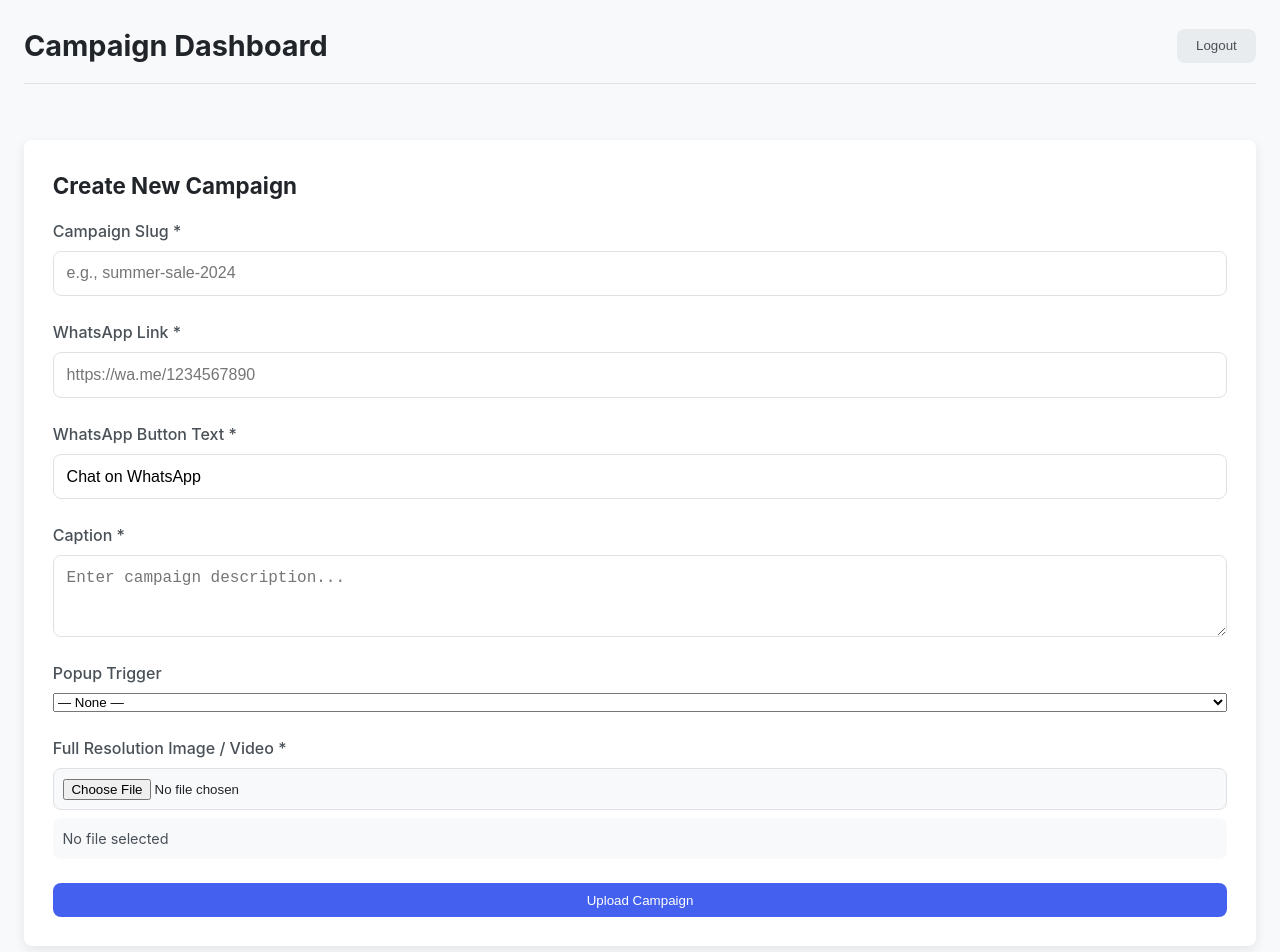
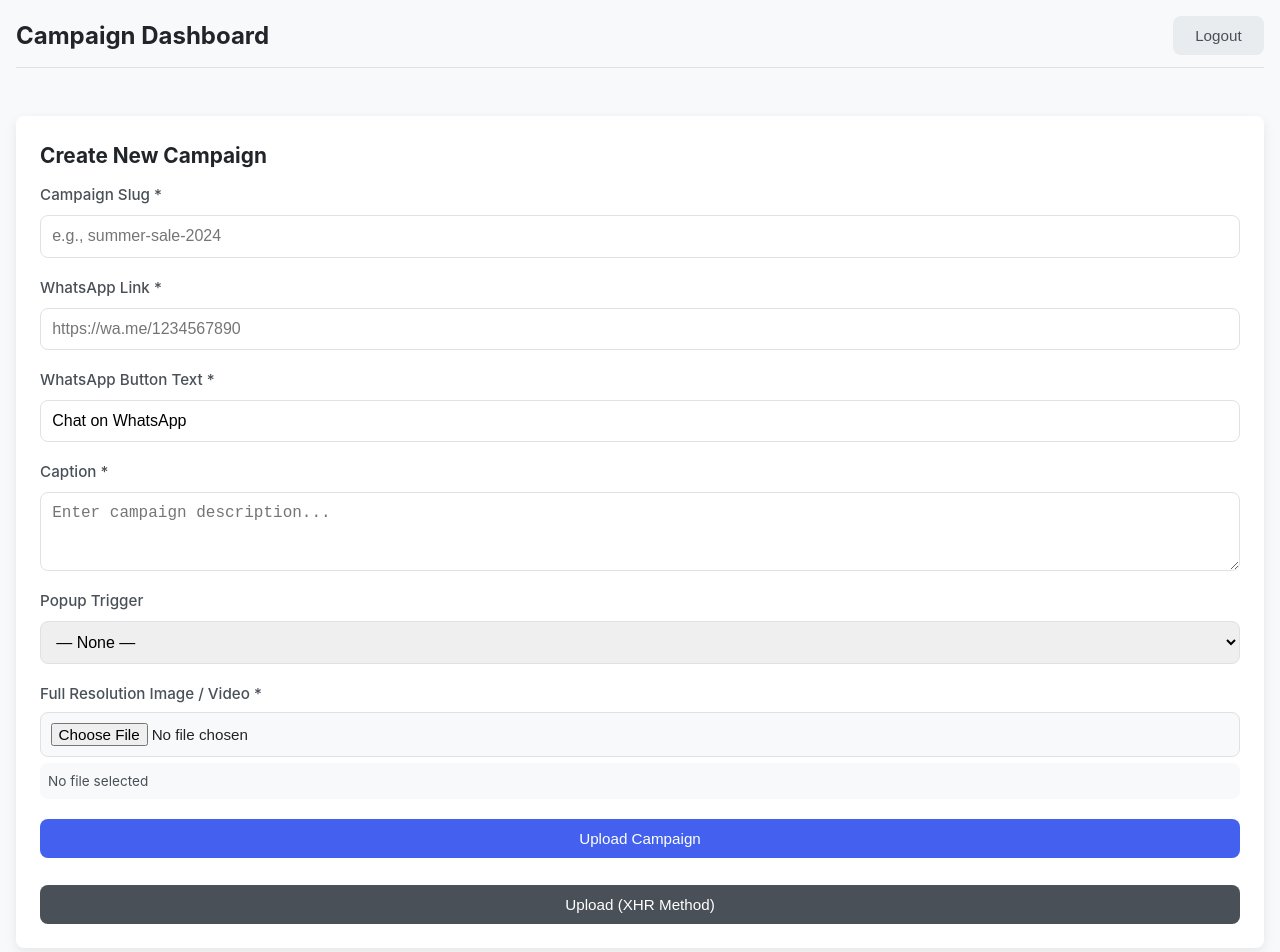
Before and after one commit to ANAVHEOBA/bzfront, an Angular app: page /dashboard in a window 1280 px wide. Shown: the top 952 px of the page. Built offline with nearby package versions, Linux system fonts and the light colour scheme; no server answers; sample sign-in values are in the browser's storage.

Commit message:
just here

```diff
--- a/src/app/campaign.service.ts
+++ b/src/app/campaign.service.ts
@@ -1,6 +1,6 @@
 // src/app/campaign.service.ts
 import { Injectable, inject } from '@angular/core';
-import { HttpClient, HttpHeaders } from '@angular/common/http';
+import { HttpClient, HttpHeaders, HttpEvent, HttpEventType } from '@angular/common/http';
 import { Observable } from 'rxjs';
 import { environment } from '../environments/environment';
 
@@ -12,16 +12,11 @@ export interface CampaignDto {
   waLink: string;
   waButtonLabel: string;
   caption?: string;
-
-  /* popup timing */
   popupTriggerType:  'seconds' | 'percent' | null;
   popupTriggerValue: number | null;
-
   createdAt?: string;
   updatedAt?: string;
   _id?: string;
-
-  /* legacy fields – no longer returned by backend */
   snapVideoUrl?: string;
   snapThumbnailUrl?: string;
 }
@@ -30,10 +25,10 @@ export interface CampaignDto {
 @Injectable({ providedIn: 'root' })
 export class CampaignService {
   private http = inject(HttpClient);
-  private base = environment.apiUrl;
+  base = environment.apiUrl; // Make it public for XMLHttpRequest approach
 
   /* ----------------------------------------------------------
-   * Upload a new campaign – single full video only
+   * Original upload method (no progress)
    * ---------------------------------------------------------- */
   upload(
     slug: string,
@@ -58,6 +53,37 @@ export class CampaignService {
       headers: new HttpHeaders({ Authorization: `Bearer ${token}` })
     });
   }
+
+  /* ----------------------------------------------------------
+   * NEW: Upload with progress tracking using HttpClient
+   * ---------------------------------------------------------- */
+  uploadWithProgress(
+    slug: string,
+    waLink: string,
+    waButtonLabel: string,
+    caption: string,
+    popupTriggerType:  'seconds' | 'percent' | null,
+    popupTriggerValue: number | null,
+    full: File
+  ): Observable<HttpEvent<any>> {
+    const token = localStorage.getItem('auth_token') ?? '';
+    const form = new FormData();
+    form.append('slug', slug);
+    form.append('waLink', waLink);
+    form.append('waButtonLabel', waButtonLabel);
+    form.append('caption', caption);
+    if (popupTriggerType  !== null) form.append('popupTriggerType',  popupTriggerType);
+    if (popupTriggerValue !== null) form.append('popupTriggerValue', String(popupTriggerValue));
+    form.append('full', full);
+
+    return this.http.post(`${this.base}/campaigns/upload`, form, {
+      headers: new HttpHeaders({ Authorization: `Bearer ${token}` }),
+      reportProgress: true,
+      observe: 'events'
+    });
+  }
+
+
 
   /* ----------------------------------------------------------
    * List public campaign links
--- a/src/app/dashboard/dashboard.html
+++ b/src/app/dashboard/dashboard.html
@@ -65,12 +65,10 @@
 
         <!-- File Uploads -->
         <div class="file-upload-group">
-
-
           <div class="file-upload">
             <label>Full Resolution Image / Video *</label>
             <input type="file" accept="image/*,video/*"
-                   (change)="onFileSelected($event, 'full')" [disabled]="isUploading">
+                   (change)="onFileSelected($event, 'full')" [disabled]="isUploadingWithProgress">
             <span class="file-name">{{ fullFile?.name || 'No file selected' }}</span>
             @if (fullUrl) {
               <div class="image-preview">
@@ -80,11 +78,32 @@
           </div>
         </div>
 
-        <button type="submit" class="btn btn-primary" [disabled]="isUploading">
-          @if (isUploading) {
-            <span class="spinner"></span> Uploading...
+        <!-- Progress Tracking -->
+        @if (isUploadingWithProgress) {
+          <div class="upload-progress">
+            <div class="progress-info">
+              <span>📤 Uploading... {{ uploadProgress }}%</span>
+            </div>
+            <div class="progress-bar">
+              <div class="progress-fill" [style.width.%]="uploadProgress"></div>
+            </div>
+          </div>
+        }
+
+        <button type="submit" class="btn btn-primary" [disabled]="isUploadingWithProgress">
+          @if (isUploadingWithProgress) {
+            <span class="spinner"></span> Uploading... {{ uploadProgress }}%
           } @else {
             Upload Campaign
+          }
+        </button>
+
+        <!-- Alternative XHR Upload Button -->
+        <button type="button" class="btn btn-secondary" (click)="onSubmitXHR()" [disabled]="isUploadingWithProgress">
+          @if (isUploadingWithProgress) {
+            <span class="spinner"></span> Uploading... {{ uploadProgress }}%
+          } @else {
+            Upload (XHR Method)
           }
         </button>
       </form>
@@ -102,7 +121,6 @@
               </a>
               <p>{{ c.slug }}</p>
 
-              <!-- Delete / Edit -->
               <button class="btn btn-danger" (click)="deleteCampaign(c.slug)">Delete</button>
               <button class="btn btn-secondary" (click)="openEdit(c)">Edit</button>
 
@@ -136,12 +154,6 @@
                   }
 
                   <label>
-                    Replace Preview
-                    <input type="file" accept="image/*,video/*"
-                           (change)="onEditFile($event, 'preview')" />
-                  </label>
-
-                  <label>
                     Replace Full
                     <input type="file" accept="image/*,video/*"
                            (change)="onEditFile($event, 'full')" />
--- a/src/app/dashboard/dashboard.scss
+++ b/src/app/dashboard/dashboard.scss
@@ -22,7 +22,7 @@ $border-radius: 8px;
 .dashboard-container {
   flex: 1;
   overflow: auto;
-  padding: 1.5rem;
+  padding: 1rem; // Reduced from 1.5rem for mobile
   background: #f8f9fa;
 }
 
@@ -30,49 +30,139 @@ $border-radius: 8px;
   display: flex;
   justify-content: space-between;
   align-items: center;
-  margin-bottom: 2rem;
+  margin-bottom: 1.5rem; // Reduced from 2rem
   border-bottom: 1px solid $gray-300;
-  padding-bottom: 1rem;
-  h1 { margin: 0; font-size: 1.8rem; color: $text-color; }
+  padding-bottom: 0.75rem;
+  h1 {
+    margin: 0;
+    font-size: 1.5rem; // Reduced for mobile
+    color: $text-color;
+  }
 }
 
 // ---------- Buttons ----------
 .btn {
-  padding: 0.6rem 1.2rem;
+  padding: 0.7rem 1.4rem; // Slightly larger for touch
   border: none;
   border-radius: $border-radius;
   font-weight: 500;
   cursor: pointer;
   transition: background-color 0.2s;
-  &:disabled { opacity: 0.6; cursor: not-allowed; }
+  font-size: 0.95rem; // Better readability on mobile
+  &:disabled {
+    opacity: 0.6;
+    cursor: not-allowed;
+  }
 }
-.btn-logout  { background: $gray-200; color: $gray-700; &:hover { background: $gray-300; } }
-.btn-primary { background: $primary-color; color: #fff; &:hover { background: color.adjust($primary-color, $lightness: -8%); } }
-.btn-danger  { background: $error-color; color: #fff; font-size: 0.8rem; margin-top: 0.5rem; }
+
+.btn-logout {
+  background: $gray-200;
+  color: $gray-700;
+  &:hover { background: $gray-300; }
+}
+
+.btn-primary {
+  background: $primary-color;
+  color: #fff;
+  &:hover { background: color.adjust($primary-color, $lightness: -8%); }
+}
+
+.btn-secondary {
+  background: $gray-700;
+  color: #fff;
+  margin-top: 0.5rem;
+  &:hover { background: color.adjust($gray-700, $lightness: -10%); }
+}
+
+.btn-danger {
+  background: $error-color;
+  color: #fff;
+  font-size: 0.85rem; // Slightly bigger than before
+  margin-top: 0.5rem;
+}
+
+.btn-outline {
+  background: transparent;
+  color: $primary-color;
+  border: 1px solid $primary-color;
+  &:hover { background: rgba($primary-color, 0.1); }
+}
+
+// ---------- Progress Tracking ----------
+.upload-progress {
+  margin: 1.2rem 0;
+  padding: 1rem; // Reduced padding
+  background: rgba($primary-color, 0.08);
+  border-radius: $border-radius;
+  border: 1px solid rgba($primary-color, 0.2);
+}
+
+.progress-info {
+  margin-bottom: 0.6rem;
+  font-weight: 600;
+  color: $primary-color;
+  text-align: center;
+  font-size: 1rem; // Scaled down
+}
+
+.progress-bar {
+  width: 100%;
+  height: 24px; // Slightly shorter for mobile
+  background: rgba($primary-color, 0.1);
+  border-radius: 12px;
+  overflow: hidden;
+  position: relative;
+  box-shadow: inset 0 2px 4px rgba(0,0,0,0.1);
+}
+
+.progress-fill {
+  height: 100%;
+  background: linear-gradient(90deg, $primary-color, color.adjust($primary-color, $lightness: 10%), $primary-color);
+  background-size: 200% 100%;
+  transition: width 0.4s cubic-bezier(0.22, 0.61, 0.36, 1);
+  border-radius: 12px;
+  animation: progress-animation 2s ease-in-out infinite;
+  box-shadow: 0 2px 8px rgba($primary-color, 0.3);
+}
+
+@keyframes progress-animation {
+  0% { background-position: 0% 50%; }
+  50% { background-position: 100% 50%; }
+  100% { background-position: 0% 50%; }
+}
 
 // ---------- Cards ----------
 .card {
   background: #fff;
   border-radius: $border-radius;
   box-shadow: $card-shadow;
-  padding: 1.8rem;
-  margin-bottom: 2rem;
-  h2 { margin: 0 0 1rem; font-size: 1.4rem; color: $text-color; }
+  padding: 1.5rem; // Reduced from 1.8rem
+  margin-bottom: 1.5rem; // Reduced from 2rem
+  h2 {
+    margin: 0 0 0.8rem;
+    font-size: 1.3rem; // Scaled down
+    color: $text-color;
+  }
 }
 
 // ---------- Forms ----------
 .upload-form {
   display: grid;
   grid-template-columns: 1fr;
-  gap: 1.5rem;
+  gap: 1.2rem; // Reduced gap
 }
+
 .form-group {
   display: flex;
   flex-direction: column;
   gap: 0.5rem;
-  label { font-weight: 500; color: $gray-700; }
-  input, textarea {
-    padding: 0.8rem;
+  label {
+    font-weight: 500;
+    color: $gray-700;
+    font-size: 0.95rem;
+  }
+  input, textarea, select {
+    padding: 0.7rem; // More touch-friendly
     border: 1px solid $gray-300;
     border-radius: $border-radius;
     font-size: 1rem;
@@ -88,31 +178,72 @@ $border-radius: 8px;
 .file-upload-group {
   display: grid;
   grid-template-columns: 1fr;
-  gap: 1.5rem;
+  gap: 1.2rem;
 }
+
 .file-upload {
-  label { display: block; margin-bottom: 0.5rem; font-weight: 500; color: $gray-700; }
-  input[type="file"] { width: 100%; padding: 0.6rem; border: 1px solid $gray-300; border-radius: $border-radius; background: $gray-100; }
-  .file-name { display: block; margin-top: 0.5rem; padding: 0.6rem; background: $gray-100; border-radius: $border-radius; font-size: 0.9rem; color: $gray-700; overflow: hidden; text-overflow: ellipsis; white-space: nowrap; }
+  label {
+    display: block;
+    margin-bottom: 0.4rem;
+    font-weight: 500;
+    color: $gray-700;
+    font-size: 0.95rem;
+  }
+
+  input[type="file"] {
+    width: 100%;
+    padding: 0.6rem;
+    border: 1px solid $gray-300;
+    border-radius: $border-radius;
+    background: $gray-100;
+    font-size: 0.95rem;
+  }
+
+  .file-name {
+    display: block;
+    margin-top: 0.4rem;
+    padding: 0.5rem;
+    background: $gray-100;
+    border-radius: $border-radius;
+    font-size: 0.85rem;
+    color: $gray-700;
+    overflow: hidden;
+    text-overflow: ellipsis;
+    white-space: nowrap;
+  }
+
   .image-preview {
-    margin-top: 1rem;
+    margin-top: 0.8rem;
     aspect-ratio: 16 / 9;
     border-radius: $border-radius;
     overflow: hidden;
     background: $gray-100;
-    img { width: 100%; height: 100%; object-fit: cover; }
+    img {
+      width: 100%;
+      height: 100%;
+      object-fit: cover;
+    }
   }
 }
 
 // ---------- Notifications ----------
 .notification {
-  padding: 1rem;
-  margin-bottom: 1.5rem;
+  padding: 0.8rem; // Reduced padding
+  margin-bottom: 1.2rem;
   border-left: 4px solid;
   border-radius: $border-radius;
   font-weight: 500;
-  &.success { background: rgba($success-color, 0.15); color: color.adjust($success-color, $lightness: -10%); border-color: $success-color; }
-  &.error   { background: rgba($error-color, 0.15); color: color.adjust($error-color, $lightness: -10%); border-color: $error-color; }
+  font-size: 0.95rem; // Smaller font on mobile
+  &.success {
+    background: rgba($success-color, 0.15);
+    color: color.adjust($success-color, $lightness: -10%);
+    border-color: $success-color;
+  }
+  &.error {
+    background: rgba($error-color, 0.15);
+    color: color.adjust($error-color, $lightness: -10%);
+    border-color: $error-color;
+  }
 }
 
 // ---------- Spinner ----------
@@ -124,44 +255,68 @@ $border-radius: 8px;
   border-top-color: #fff;
   border-radius: 50%;
   animation: spin 1s linear infinite;
-  margin-right: 8px;
+  margin-right: 6px; // Slightly less margin
   vertical-align: middle;
 }
-@keyframes spin { to { transform: rotate(360deg); } }
+
+@keyframes spin {
+  to { transform: rotate(360deg); }
+}
 
 // ---------- Placeholder ----------
-.empty-state { text-align: center; color: $gray-700; font-style: italic; padding: 2rem 0; margin: 0; }
+.empty-state {
+  text-align: center;
+  color: $gray-700;
+  font-style: italic;
+  padding: 1.8rem 0; // Kept consistent
+  margin: 0;
+}
 
 // ---------- Thumbnail Grid ----------
 .campaign-grid {
   display: grid;
-  grid-template-columns: repeat(auto-fill, minmax(150px, 1fr));
-  gap: 1rem;
+  grid-template-columns: repeat(auto-fill, minmax(120px, 1fr)); // Smaller cards on mobile
+  gap: 0.8rem; // Tighter gaps
 }
+
 .campaign-item {
   border: 1px solid $gray-300;
   border-radius: $border-radius;
   overflow: hidden;
   text-align: center;
-  img { width: 100%; aspect-ratio: 16 / 9; object-fit: cover; }
-  p { padding: 0.5rem; margin: 0; font-size: 0.9rem; color: $gray-700; }
+  img {
+    width: 100%;
+    aspect-ratio: 16 / 9;
+    object-fit: cover;
+  }
+  p {
+    padding: 0.4rem;
+    margin: 0;
+    font-size: 0.85rem;
+    color: $gray-700;
+  }
 }
 
-
-
+// ---------- Edit Panel ----------
 .edit-panel {
   margin-top: 1rem;
-  padding: 1rem;
+  padding: 0.8rem;
   border: 1px solid #dee2e6;
   border-radius: 8px;
   background: #fff;
   display: grid;
-  gap: 0.75rem;
+  gap: 0.6rem;
   text-align: left;
 
-  h4 { margin: 0 0 0.5rem; font-size: 1.1rem; }
+  h4 {
+    margin: 0 0 0.4rem;
+    font-size: 1rem;
+  }
 
-  label { font-size: 0.9rem; font-weight: 500; }
+  label {
+    font-size: 0.85rem;
+    font-weight: 500;
+  }
 
   input, textarea, select {
     width: 100%;
@@ -173,13 +328,98 @@ $border-radius: 8px;
 
   .edit-actions {
     display: flex;
+    gap: 0.4rem;
+    flex-wrap: wrap; // Allow wrapping if needed
+  }
+}
+
+// ========== MOBILE RESPONSIVE BREAKPOINTS ==========
+@media (max-width: 768px) {
+  .dashboard-container {
+    padding: 0.75rem;
+  }
+
+  .dashboard-header {
+    flex-direction: column;
+    align-items: flex-start;
+    gap: 0.75rem;
+    h1 {
+      font-size: 1.4rem;
+    }
+  }
+
+  .btn {
+    width: 100%; // Full-width buttons on mobile for easier tapping
+    text-align: center;
+    margin-bottom: 0.75rem;
+    &:last-child { margin-bottom: 0; }
+  }
+
+  .upload-form,
+  .file-upload-group {
+    gap: 1rem;
+  }
+
+  .campaign-grid {
+    grid-template-columns: repeat(auto-fill, minmax(100px, 1fr));
+  }
+
+  .edit-panel {
+    padding: 0.75rem;
     gap: 0.5rem;
   }
+}
 
-  .btn-outline {
-    background: transparent;
-    color: #4361ee;
-    border: 1px solid #4361ee;
-    &:hover { background: rgba(#4361ee, 0.1); }
+@media (max-width: 480px) {
+  .dashboard-container {
+    padding: 0.5rem;
+  }
+
+  .dashboard-header {
+    padding-bottom: 0.5rem;
+    h1 {
+      font-size: 1.3rem;
+    }
+  }
+
+  .card {
+    padding: 1.2rem;
+    margin-bottom: 1.2rem;
+    h2 {
+      font-size: 1.2rem;
+    }
+  }
+
+  .upload-progress {
+    padding: 0.8rem;
+  }
+
+  .progress-info,
+  .notification,
+  .form-group label,
+  .file-upload label {
+    font-size: 0.9rem;
+  }
+
+  .btn {
+    padding: 0.8rem 1.2rem;
+    font-size: 0.9rem;
+  }
+
+  .campaign-grid {
+    grid-template-columns: repeat(auto-fill, minmax(90px, 1fr));
+  }
+
+  .campaign-item p {
+    font-size: 0.8rem;
+  }
+
+  .edit-panel {
+    padding: 0.6rem;
+    gap: 0.4rem;
+  }
+
+  .image-preview {
+    aspect-ratio: 4 / 3; // More forgiving ratio on tiny screens
   }
 }
--- a/src/app/dashboard/dashboard.ts
+++ b/src/app/dashboard/dashboard.ts
@@ -1,21 +1,22 @@
-import { Component, inject, OnDestroy, OnInit, PLATFORM_ID } from '@angular/core';
+import { Component, inject, OnDestroy, OnInit, PLATFORM_ID, ChangeDetectorRef } from '@angular/core';
 import { Router } from '@angular/router';
 import { FormsModule } from '@angular/forms';
 import { CommonModule, isPlatformBrowser } from '@angular/common';
 import { CampaignService, CampaignDto } from '../campaign.service';
 import { RouterModule } from '@angular/router';
+import { HttpEvent, HttpEventType } from '@angular/common/http';
 
-interface CampaignSummary
-  extends Pick<CampaignDto,
-    | 'slug'
-    | 'fullVideoUrl'
-    | 'fullThumbnailUrl'
-    | 'waLink'
-    | 'waButtonLabel'
-    | 'popupTriggerType'
-    | 'popupTriggerValue'
-    | 'caption'
-  > {}
+interface CampaignSummary extends Pick<CampaignDto, 'slug' | 'fullVideoUrl' | 'fullThumbnailUrl' | 'waLink' | 'waButtonLabel' | 'popupTriggerType' | 'popupTriggerValue' | 'caption'> {}
+
+// ADD THIS INTERFACE
+interface EditForm {
+  slug: string;
+  caption: string;
+  waLink: string;
+  waButtonLabel: string;
+  popupTriggerType: 'seconds' | 'percent' | null;
+  popupTriggerValue: number | null;
+}
 
 @Component({
   selector: 'app-dashboard',
@@ -30,7 +31,7 @@ export class Dashboard implements OnInit, OnDestroy {
   waLink = '';
   waButtonLabel = 'Chat on WhatsApp';
   caption = '';
-  popupTriggerType:  'seconds' | 'percent' | null = null;
+  popupTriggerType: 'seconds' | 'percent' | null = null;
   popupTriggerValue: number | null = null;
   previewFile: File | null = null;
   fullFile: File | null = null;
@@ -39,19 +40,22 @@ export class Dashboard implements OnInit, OnDestroy {
 
   /* UI state */
   isUploading = false;
+  isUploadingWithProgress = false;
+  uploadProgress = 0;
   uploadSuccess = false;
   errorMessage = '';
   campaigns: CampaignSummary[] = [];
 
   /* Edit mode state */
   editingSlug: string | null = null;
-  editForm = {
+  // FIX: Properly type the editForm
+  editForm: EditForm = {
     slug: '',
     caption: '',
     waLink: '',
     waButtonLabel: '',
-    popupTriggerType: null as 'seconds' | 'percent' | null,
-    popupTriggerValue: null as number | null
+    popupTriggerType: null,
+    popupTriggerValue: null
   };
   editFiles: { preview?: File; full?: File } = {};
   isSaving = false;
@@ -60,6 +64,7 @@ export class Dashboard implements OnInit, OnDestroy {
   private campaignSvc = inject(CampaignService);
   private router = inject(Router);
   private platformId = inject(PLATFORM_ID);
+  private cdRef = inject(ChangeDetectorRef);
 
   ngOnInit(): void {
     if (isPlatformBrowser(this.platformId) && !localStorage.getItem('auth_token')) {
@@ -83,18 +88,18 @@ export class Dashboard implements OnInit, OnDestroy {
     }
   }
 
-  /* ---------- Create ---------- */
+  /* ---------- Create with Progress Tracking ---------- */
   onSubmit(): void {
-    if (!this.slug || !this.waLink || !this.caption || !this.previewFile || !this.fullFile) {
+    if (!this.slug || !this.waLink || !this.caption || !this.fullFile) {
       this.errorMessage = 'All fields and files are required.';
       return;
     }
 
-    this.isUploading = true;
+    this.isUploadingWithProgress = true;
+    this.uploadProgress = 0;
     this.errorMessage = '';
 
-    this.campaignSvc
-      .upload(
+    this.campaignSvc.uploadWithProgress(
       this.slug,
       this.waLink,
       this.waButtonLabel,
@@ -102,11 +107,18 @@ export class Dashboard implements OnInit, OnDestroy {
       this.popupTriggerType,
       this.popupTriggerValue,
       this.fullFile
-      )
-      .subscribe({
-        next: newCampaign => {
-          this.isUploading = false;
+    ).subscribe({
+      next: (event: HttpEvent<any>) => {
+        if (event.type === HttpEventType.UploadProgress && event.total) {
+          this.uploadProgress = Math.round((event.loaded / event.total) * 100);
+          console.log(`Upload progress: ${this.uploadProgress}%`);
+        } else if (event.type === HttpEventType.Response) {
+          // Upload completed
+          this.isUploadingWithProgress = false;
           this.uploadSuccess = true;
+          this.uploadProgress = 0;
+
+          const newCampaign = event.body;
           this.resetForm();
           this.campaigns.unshift({
             slug: newCampaign.slug,
@@ -114,19 +126,78 @@ export class Dashboard implements OnInit, OnDestroy {
             fullThumbnailUrl: newCampaign.fullThumbnailUrl,
             waLink: newCampaign.waLink,
             waButtonLabel: newCampaign.waButtonLabel,
-            popupTriggerType:  newCampaign.popupTriggerType,
+            popupTriggerType: newCampaign.popupTriggerType,
             popupTriggerValue: newCampaign.popupTriggerValue
           });
+
           setTimeout(() => (this.uploadSuccess = false), 3000);
+        }
       },
       error: err => {
-          this.isUploading = false;
+        this.isUploadingWithProgress = false;
+        this.uploadProgress = 0;
         this.errorMessage = err.error?.message || 'Upload failed.';
+        console.error('Upload error:', err);
       }
     });
   }
 
-  /* ---------- Read / Delete ---------- */
+  /* ---------- XMLHttpRequest Alternative ---------- */
+  onSubmitXHR(): void {
+    if (!this.slug || !this.waLink || !this.caption || !this.fullFile) {
+      this.errorMessage = 'All fields and files are required.';
+      return;
+    }
+
+    this.isUploadingWithProgress = true;
+    this.uploadProgress = 0;
+
+    const formData = new FormData();
+    formData.append('slug', this.slug);
+    formData.append('waLink', this.waLink);
+    formData.append('waButtonLabel', this.waButtonLabel);
+    formData.append('caption', this.caption);
+    if (this.popupTriggerType !== null) formData.append('popupTriggerType', this.popupTriggerType);
+    if (this.popupTriggerValue !== null) formData.append('popupTriggerValue', String(this.popupTriggerValue));
+    formData.append('full', this.fullFile);
+
+    const xhr = new XMLHttpRequest();
+
+    xhr.upload.addEventListener('progress', (event) => {
+      if (event.lengthComputable) {
+        this.uploadProgress = Math.round((event.loaded / event.total) * 100);
+        this.cdRef.detectChanges();
+      }
+    });
+
+    xhr.addEventListener('load', () => {
+      this.isUploadingWithProgress = false;
+      this.uploadProgress = 0;
+
+      if (xhr.status === 201) {
+        const newCampaign = JSON.parse(xhr.responseText);
+        this.uploadSuccess = true;
+        this.resetForm();
+        this.campaigns.unshift(newCampaign);
+        setTimeout(() => (this.uploadSuccess = false), 3000);
+      } else {
+        const error = JSON.parse(xhr.responseText);
+        this.errorMessage = error.message || 'Upload failed';
+      }
+    });
+
+    xhr.addEventListener('error', () => {
+      this.isUploadingWithProgress = false;
+      this.uploadProgress = 0;
+      this.errorMessage = 'Network error during upload';
+    });
+
+    xhr.open('POST', `${this.campaignSvc.base}/campaigns/upload`);
+    xhr.setRequestHeader('Authorization', `Bearer ${localStorage.getItem('auth_token')}`);
+    xhr.send(formData);
+  }
+
+  /* ---------- Rest of your existing methods ---------- */
   private loadCampaigns(): void {
     this.campaignSvc.listPublicLinks().subscribe(list => (this.campaigns = list));
   }
@@ -139,7 +210,6 @@ export class Dashboard implements OnInit, OnDestroy {
     });
   }
 
-  /* ---------- Edit ---------- */
   openEdit(c: CampaignSummary): void {
     this.editingSlug = c.slug;
     this.editForm = {
@@ -199,15 +269,13 @@ export class Dashboard implements OnInit, OnDestroy {
       });
   }
 
-  /* ---------- Misc ---------- */
   private resetForm(): void {
     this.slug = this.waLink = this.waButtonLabel = this.caption = '';
     this.popupTriggerType = null;
     this.popupTriggerValue = null;
     this.previewFile = this.fullFile = null;
     this.previewUrl = this.fullUrl = null;
-    document
-      .querySelectorAll<HTMLInputElement>('input[type="file"]')
+    document.querySelectorAll<HTMLInputElement>('input[type="file"]')
       .forEach(el => (el.value = ''));
   }
 
--- a/src/environments/environment.ts
+++ b/src/environments/environment.ts
@@ -1,4 +1,4 @@
 export const environment = {
     production: false,
-    apiUrl: 'http://localhost:5000'
+    apiUrl: 'https://bzbac.onrender.com'
   };
```
Lines whose indentation alone changed are shown as unchanged.
